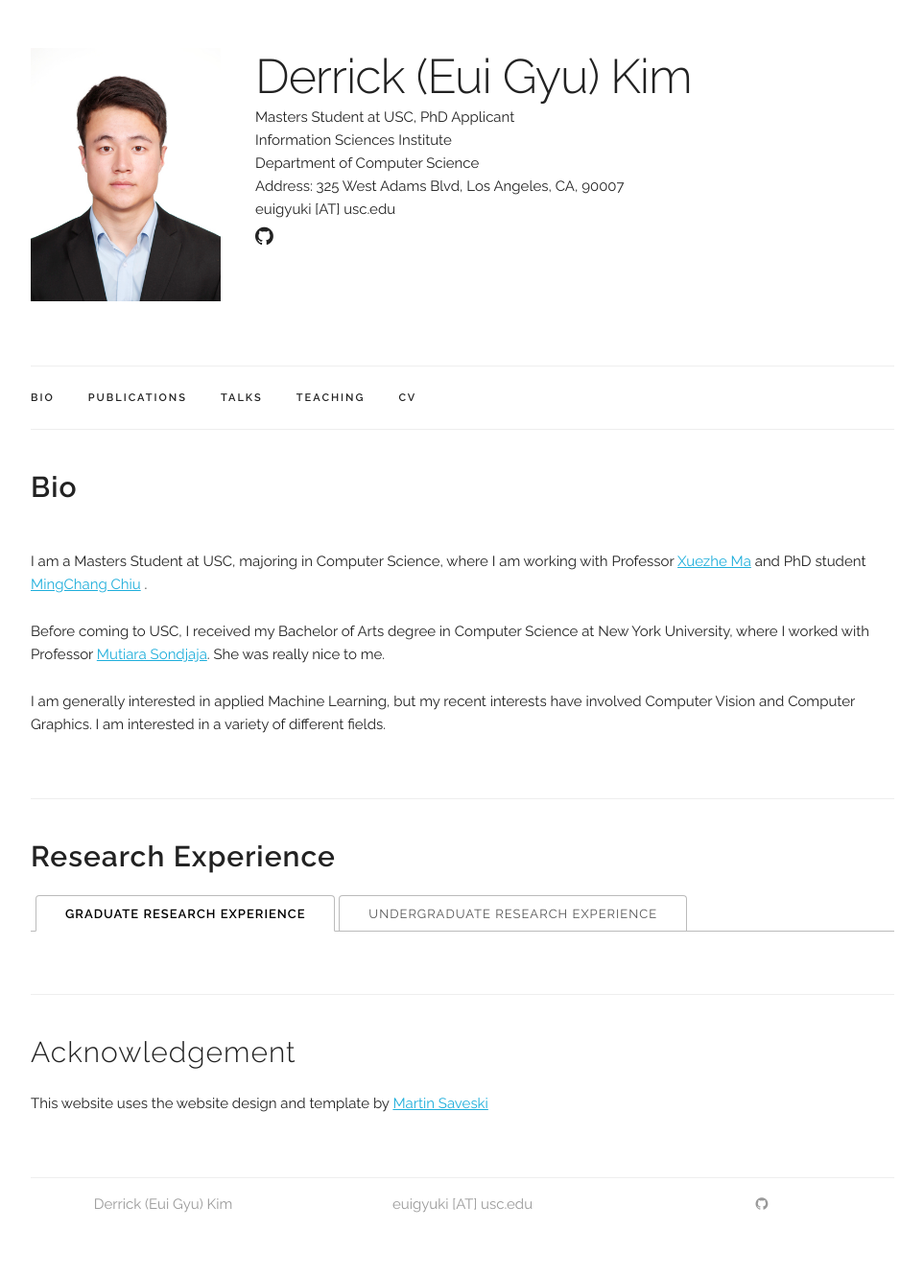
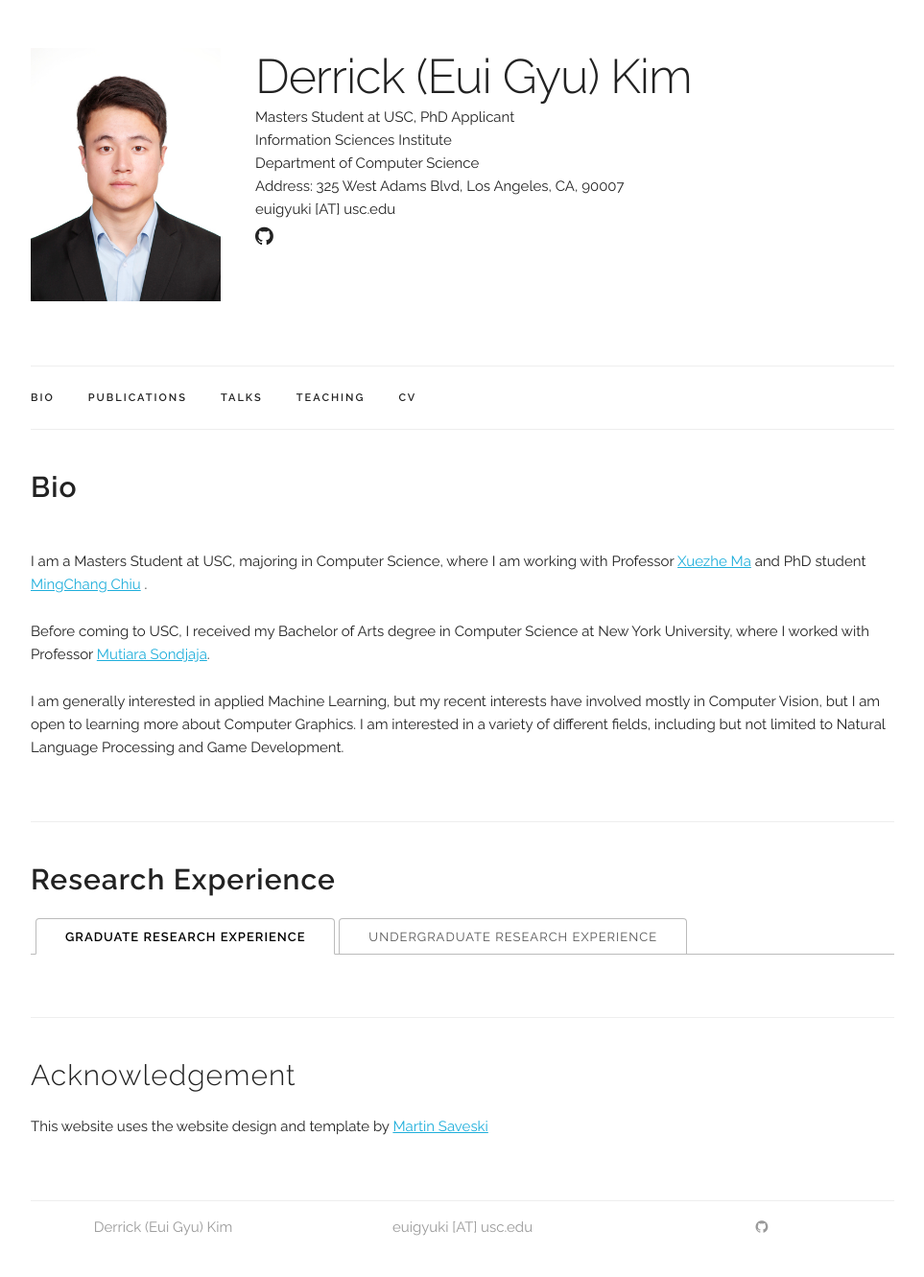
Before and after one commit to euigyuki/euigyuki.github.io, a Jekyll site: the page built from index.html, in a window 1280 px wide. Shown: the whole page at 96% size, without its empty margins (158-1121 px from the left). Built offline with Jekyll 4.4.1, drawn with Linux system fonts in a browser that asks for light colours; before the commit the page ends 1307 px from its top, so only the background shows below that.

Commit message:
updated website

```diff
--- a/index.html
+++ b/index.html
@@ -6,18 +6,17 @@
 <div class="docs-section" id="bio">
   <h4><b>Bio</b></h4>
   <p>
-      <br> I am a Masters Student at USC, majoring in Computer Science, where I am working with Professor  <a href=https://xuezhemax.github.io target="_blank">Xuezhe Ma</a> and PhD student <a href=http://charismaticchiu.github.io.github.io target="_blank">MingChang Chiu</a> .
+      <br> I am a Masters Student at USC, majoring in Computer Science, where I am working with Professor  <a href=https://xuezhemax.github.io target="_blank">Xuezhe Ma</a> and PhD student <a href=http://charismaticchiu.github.io target="_blank">MingChang Chiu</a> .
       <br>
       <p>
 
         Before coming to USC, I received my Bachelor of Arts degree in Computer Science at New York University, where I worked with Professor  <a href=https://cims.nyu.edu/~sondjaja/ target="_blank">Mutiara Sondjaja</a>.
-        She was really nice to me.
       </p>
 
   </p>
   <p>
-    I am generally interested in applied Machine Learning, but my recent interests have involved Computer Vision and Computer Graphics.
-    I am interested in a variety of different fields.
+    I am generally interested in applied Machine Learning, but my recent interests have involved mostly in Computer Vision, but I am open to learning more about Computer Graphics.
+    I am interested in a variety of different fields, including but not limited to Natural Language Processing and Game Development.
 
 
 
```
